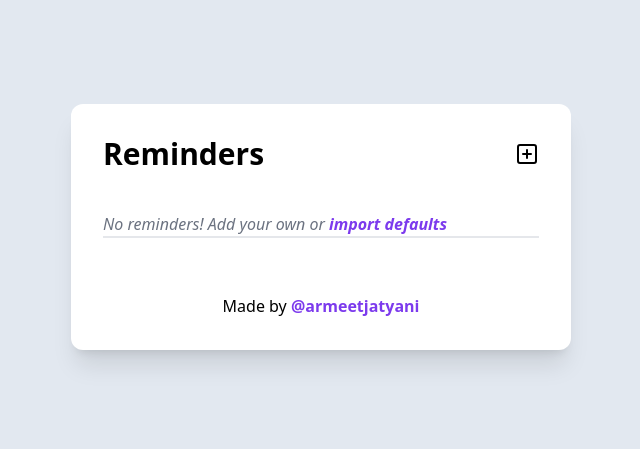
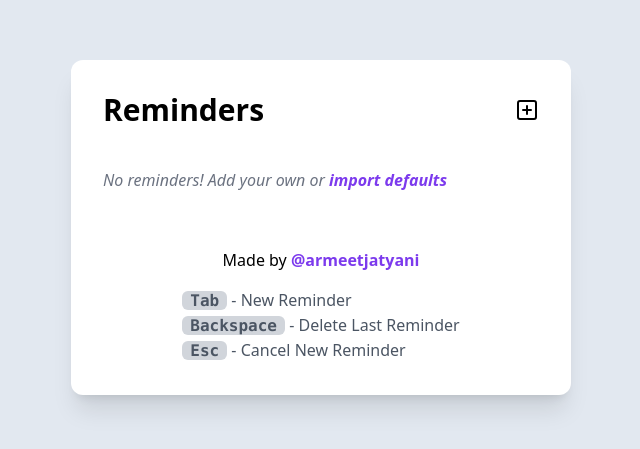
Before and after one commit to armeetjatyani/simplereminders, a React (Create React App) app: page / in a window 1280 px wide. Shown: the part 173-622 px from the top of the page, without its empty margins (319-959 px from the left). Built offline with nearby package versions, Linux system fonts and the light colour scheme.

Commit message:
finished scuffedish animations

```diff
--- a/src/components/Reminders.js
+++ b/src/components/Reminders.js
@@ -3,7 +3,6 @@ import Task from "./Task";
 import defaultData from "../data/db";
 import { Reorder } from "framer-motion";
 import { motion } from "framer-motion";
-
 
 export default function Reminders() {
 	const [reminders, setReminders] = useState(localStorage.getItem("reminders") === null ? [] : JSON.parse(localStorage.getItem("reminders")));
@@ -62,9 +61,8 @@ export default function Reminders() {
 				newReminder();
 			} else if (e.keyCode === 8 && document.activeElement.tagName !== "INPUT") {
 				deleteReminder(-1);
-			} else if(e.keyCode === 27) {
+			} else if (e.keyCode === 27) {
 				setShowForm(false);
-
 			}
 		}
 		document.addEventListener("keydown", handleKeyboard);
@@ -82,16 +80,25 @@ export default function Reminders() {
 			{/* Header */}
 			<div className="flex items-center justify-between mb-10">
 				<h1 className="text-3xl font-bold select-none">Reminders</h1>
-				<button className="" onClick={newReminder}>
-					<svg xmlns="http://www.w3.org/2000/svg" width="24" height="24" viewBox="0 0 24 24" fill="none" stroke="currentColor" strokeWidth="2" strokeLinecap="round" strokeLinejoin="round">
-						<rect x="3" y="3" width="18" height="18" rx="2" ry="2"></rect>
-						<line x1="12" y1="8" x2="12" y2="16"></line>
-						<line x1="8" y1="12" x2="16" y2="12"></line>
-					</svg>
-				</button>
+				<motion.div
+					whileHover={{
+						rotate: 15,
+					}}
+					whileTap={{
+						rotate: 90,
+					}}
+				>
+					<button className="" onClick={newReminder}>
+						<motion.svg xmlns="http://www.w3.org/2000/svg" width="24" height="24" viewBox="0 0 24 24" fill="none" stroke="currentColor" strokeWidth="2" strokeLinecap="round" strokeLinejoin="round">
+							<motion.rect x="3" y="3" width="18" height="18" rx="2" ry="2" initial={{ pathLength: 0 }} animate={{ pathLength: 1 }}></motion.rect>
+							<motion.line x1="12" y1="8" x2="12" y2="16" initial={{ pathLength: 0 }} animate={{ pathLength: 1 }}></motion.line>
+							<motion.line x1="8" y1="12" x2="16" y2="12" initial={{ pathLength: 0 }} animate={{ pathLength: 1 }}></motion.line>
+						</motion.svg>
+					</button>
+				</motion.div>
 			</div>
 			{/* List */}
-			<ul className="divide-y divide-gray-200">
+			<ul className="divide-gray-200">
 				{reminders.length === 0 && (
 					<p className="italic text-gray-500 select-none">
 						No reminders! Add your own or{" "}
@@ -112,23 +119,37 @@ export default function Reminders() {
 				<li className="flex items-center justify-between py-2">
 					<form className={`${showForm ? "block" : "hidden"} flex justify-between items-center w-full relative`} onSubmit={addReminder}>
 						<input autoComplete="false" autoFocus={true} id="input" className="relative block w-full px-2 py-1 outline-violet-600/60" type="text" placeholder="New reminder..."></input>
-						<button className="absolute right-2" type="submit">
+						<motion.button
+							className="absolute right-2"
+							type="submit"
+							whileHover={{
+								scale: 1.2
+							}}
+							whileTap={{
+								scale: 1.4
+							}}
+						>
 							<svg xmlns="http://www.w3.org/2000/svg" width="20" height="20" viewBox="0 0 24 24" fill="none" stroke="currentColor" strokeWidth="2" strokeLinecap="round" strokeLinejoin="round">
 								<polyline points="20 6 9 17 4 12"></polyline>
 							</svg>
-						</button>
+						</motion.button>
 					</form>
 				</li>
 			</ul>
 
 			{/* Footer */}
-			<div className="flex items-center justify-center mt-10">
+			<div className="flex flex-col items-center justify-center mt-10">
 				<p>
 					Made by{" "}
 					<a className="font-semibold text-violet-600" href="https://armeet.com" target="_blank" rel="noreferrer">
 						@armeetjatyani
 					</a>
 				</p>
+				<p className="mt-4 text-gray-600">
+					<kbd className="px-2 font-mono font-bold bg-gray-300 rounded-md">Tab</kbd> - New Reminder<br></br>
+					<kbd className="px-2 font-mono font-bold bg-gray-300 rounded-md">Backspace</kbd> - Delete Last Reminder<br></br>
+					<kbd className="px-2 font-mono font-bold bg-gray-300 rounded-md">Esc</kbd> - Cancel New Reminder
+				</p>
 			</div>
 		</div>
 	);
--- a/src/components/Task.js
+++ b/src/components/Task.js
@@ -1,10 +1,11 @@
-import { motion } from "framer-motion";
+import { AnimatePresence, motion } from "framer-motion";
 
 export default function Task({ element, deleteReminder }) {
 	return (
+		<AnimatePresence>
 			<motion.div
-			key={element.id}
-			className="flex items-center justify-between px-2 py-2 rounded-md select-none group"
+				key={element.id + "_task"}
+				className="flex items-center justify-between px-2 py-2 bg-white rounded-md select-none"
 				initial={{
 					x: 20,
 					opacity: 0,
@@ -13,14 +14,25 @@ export default function Task({ element, deleteReminder }) {
 					x: 0,
 					opacity: 1,
 				}}
+				whileHover={{
+					y: 3,
+				}}
+				whileTap={{
+					x: 0,
+					scale: 1.04,
+				}}
+				exit={{
+					opacity: 0,
+				}}
 			>
 				<p className="">{element.task}</p>
-			<button className="text-gray-400 opacity-100" onClick={() => deleteReminder(element.id)}>
+				<button className="px-4 text-gray-400 opacity-50" onClick={() => deleteReminder(element.id)}>
 					<svg className="" xmlns="http://www.w3.org/2000/svg" width={16} h={16} viewBox="0 0 24 24" fill="none" stroke="currentColor" strokeWidth="2" strokeLinecap="round" strokeLinejoin="round">
 						<line x1="18" y1="6" x2="6" y2="18"></line>
 						<line x1="6" y1="6" x2="18" y2="18"></line>
 					</svg>
 				</button>
 			</motion.div>
+		</AnimatePresence>
 	);
 }
```
Lines whose indentation alone changed are shown as unchanged.
